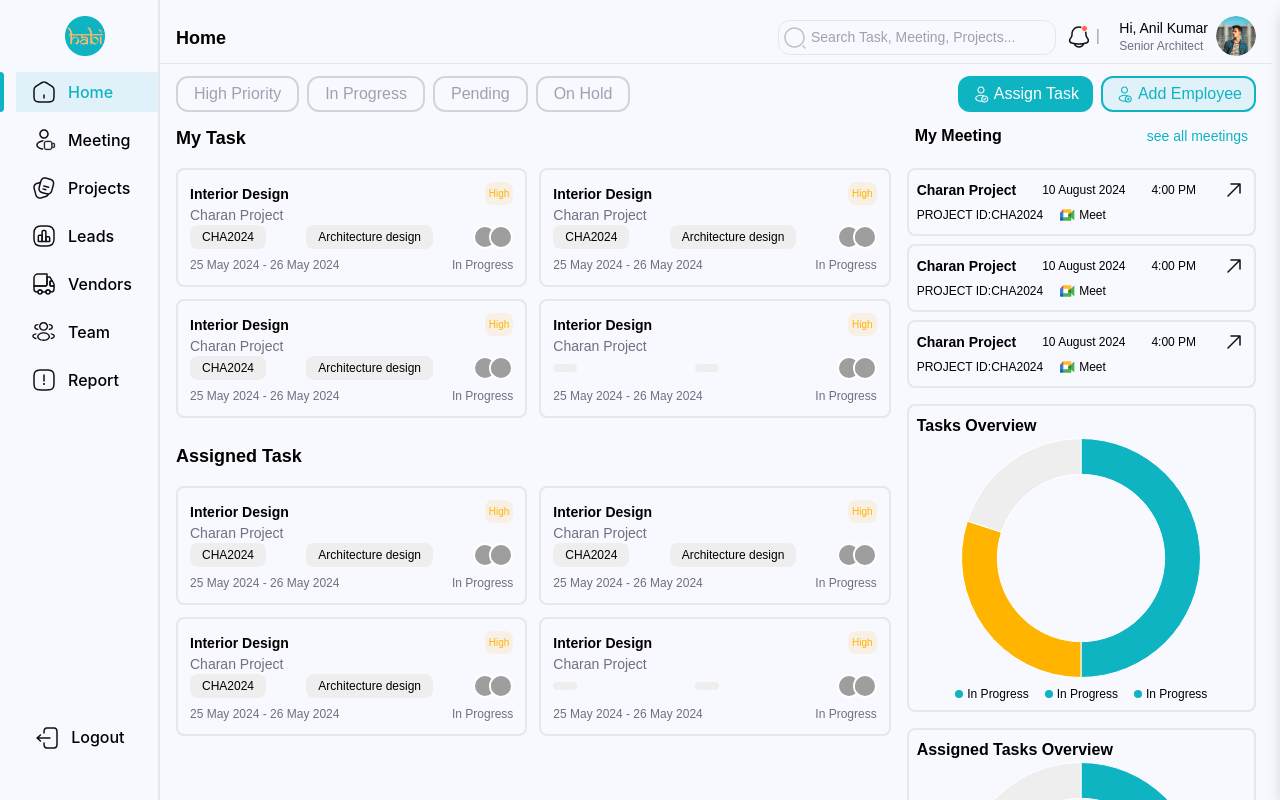
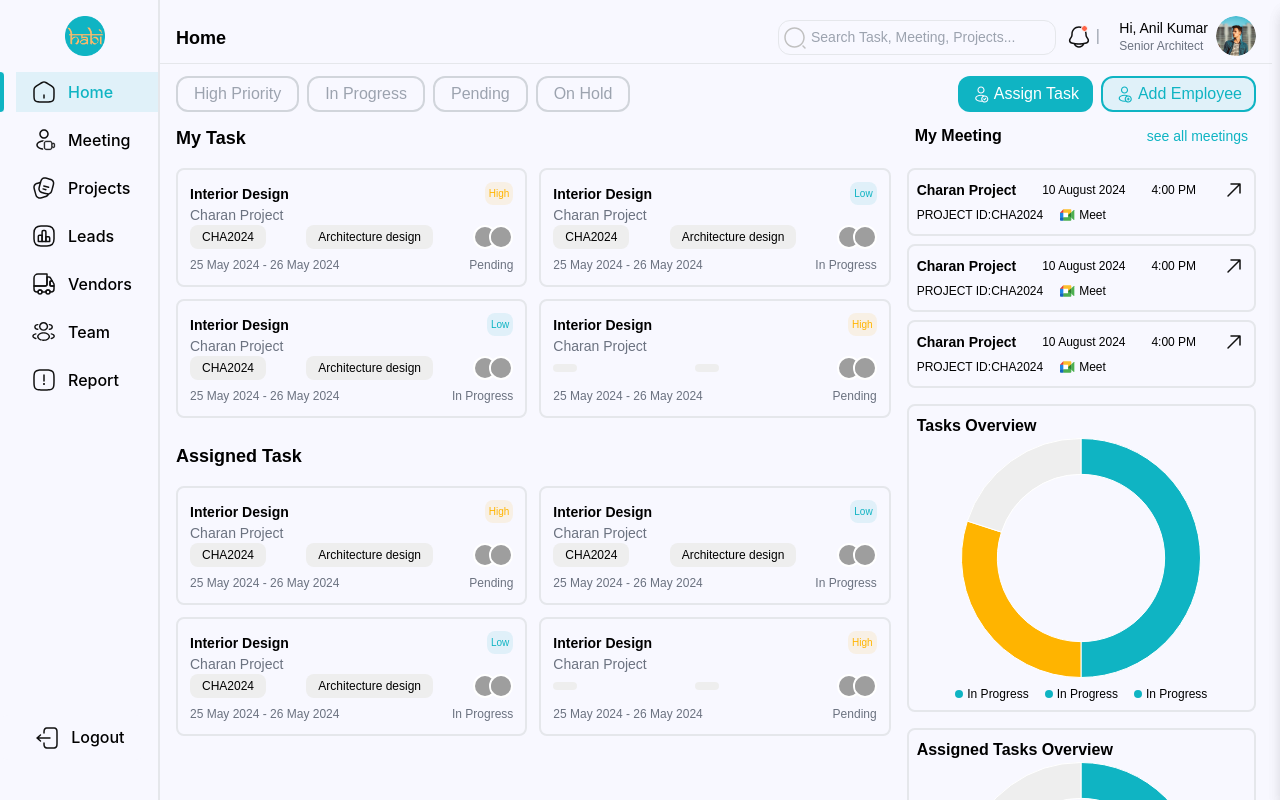
Before and after one commit to tejudharanesh/HABI_internal, a React (Vite) app: page / in a window 1280 px wide. Shown: the top 800 px of the page. Built offline with nearby package versions, Linux system fonts and the light colour scheme; grey boxes are pictures that could not be loaded.

Commit message:
added priority

```diff
--- a/src/components/Admin/EmployeeSuccess.jsx
+++ b/src/components/Admin/EmployeeSuccess.jsx
@@ -1,19 +1,24 @@
 import React, { useState } from "react";
 import close from "../../assets/svg/close.svg";
+import done from "../../assets/images/done.png";
 
 const EmployeeSuccess = ({ closeModal }) => {
   return (
     <div className="fixed inset-0 z-50 flex items-center justify-center bg-black bg-opacity-50">
-      <div className="bg-layoutColor p-6 md:p-10 rounded-xl shadow-lg w-[80%] md:w-96 relative">
+      <div className="bg-layoutColor p-6 md:p-10 rounded-xl shadow-lg w-[70%] md:w-96 relative">
         <img
           src={close}
           alt="close"
           className="w-5 h-5 absolute right-2 top-2 cursor-pointer"
           onClick={closeModal}
         />
-        <h3 className="text-lg font-semibold mb-6 text-center text-black">
+        <img src={done} alt="" className="mx-auto mb-4" />
+        <h3 className="text-lg font-semibold mb-2 text-center text-black">
           New Employee Added
         </h3>
+        <p className="text-gray-500 text-sm text-center">
+          Hurry! We've added a new employee to your team.
+        </p>
       </div>
     </div>
   );
--- a/src/components/Admin/Task.jsx
+++ b/src/components/Admin/Task.jsx
@@ -5,11 +5,15 @@ function Task({ title, tasks }) {
   return (
     <div className="mb-6">
       <h2 className="text-lg font-semibold mb-4 text-black">{title}</h2>
-      <div className="grid grid-cols-1 lg:grid-cols-2 xl:grid-cols-3 gap-3">
-        {tasks.map((task, id) => (
-          <Taskcard key={id} task={task} />
-        ))}
-      </div>
+      {tasks.length > 0 ? (
+        <div className="grid grid-cols-1 lg:grid-cols-2 xl:grid-cols-3 gap-3">
+          {tasks.map((task, id) => (
+            <Taskcard key={id} task={task} />
+          ))}
+        </div>
+      ) : (
+        <p className="text-gray-500 text-sm">No tasks in {title}</p>
+      )}
     </div>
   );
 }
--- a/src/components/Admin/TaskFilters.jsx
+++ b/src/components/Admin/TaskFilters.jsx
@@ -2,8 +2,18 @@ import React, { useState } from "react";
 import assignTask from "../../assets/svg/assignTask.svg";
 import addEmployee from "../../assets/svg/addEmployee.svg";
 
-function TaskFilters({ toggleTaskDrawer, toggleAddEmployeeDrawer }) {
+function TaskFilters({ toggleTaskDrawer, toggleAddEmployeeDrawer, setFilter }) {
   const [selectedStatus, setSelectedStatus] = useState("");
+
+  const handleFilterChange = (status) => {
+    if (selectedStatus === status) {
+      setSelectedStatus(""); // Remove filter if already selected
+      setFilter(""); // Pass empty string to reset the filter in Home
+    } else {
+      setSelectedStatus(status); // Apply new filter
+      setFilter(status); // Pass the selected status to Home
+    }
+  };
 
   return (
     <div className="relative py-3 md:pl-4">
@@ -11,7 +21,7 @@ function TaskFilters({ toggleTaskDrawer, toggleAddEmployeeDrawer }) {
       <div className="inline-block md:hidden">
         <select
           className="py-2 px-4 w-40 border-2 border-gray-300 rounded-lg focus:outline-none bg-layoutColor text-gray-400"
-          onChange={(e) => setSelectedStatus(e.target.value)}
+          onChange={(e) => handleFilterChange(e.target.value)}
           value={selectedStatus}
         >
           <option value="">Filter</option>
@@ -36,7 +46,7 @@ function TaskFilters({ toggleTaskDrawer, toggleAddEmployeeDrawer }) {
                   ? "bg-primary text-white"
                   : "bg-layoutColor text-gray-400"
               }`}
-              onClick={() => setSelectedStatus(status)}
+              onClick={() => handleFilterChange(status)}
             >
               {status}
             </button>
--- a/src/components/Admin/Taskcard.jsx
+++ b/src/components/Admin/Taskcard.jsx
@@ -7,12 +7,12 @@ function Taskcard({ task }) {
         <h3 className="font-semibold text-black text-sm">{task.title}</h3>
         <span
           className={`px-1 py-1 text-[10px] rounded-lg ${
-            task.priority === "High"
+            task.priority === "High Priority"
               ? "bg-secondary1 text-secondary"
               : "bg-primaryO text-primary"
           }`}
         >
-          {task.priority}
+          {task.priority === "High Priority" ? "High" : "Low"}
         </span>
       </div>
 
--- a/src/pages/Admin/Home.jsx
+++ b/src/pages/Admin/Home.jsx
@@ -9,6 +9,8 @@ import AddEmployee from "../../components/Admin/AddEmployee";
 function Home() {
   const [isTaskDrawerOpen, setTaskDrawerOpen] = useState(false);
   const [isAddEmployeeDrawerOpen, setAddEmployeeDrawerOpen] = useState(false);
+
+  const [filter, setFilter] = useState(""); // New state for filter
 
   // Function to toggle the task drawer
   const toggleTaskDrawer = () => {
@@ -25,8 +27,8 @@ function Home() {
       projectId: "CHA2024",
       category: "Architecture design",
       dates: "25 May 2024 - 26 May 2024",
-      status: "In Progress",
-      priority: "High",
+      status: "Pending",
+      priority: "High Priority",
       team: [
         { name: "Person 1", avatar: "avatar-url" },
         { name: "Person 2", avatar: "avatar-url" },
@@ -39,7 +41,7 @@ function Home() {
       category: "Architecture design",
       dates: "25 May 2024 - 26 May 2024",
       status: "In Progress",
-      priority: "High",
+      priority: "Low",
       team: [
         { name: "Person 1", avatar: "avatar-url" },
         { name: "Person 2", avatar: "avatar-url" },
@@ -52,7 +54,7 @@ function Home() {
       category: "Architecture design",
       dates: "25 May 2024 - 26 May 2024",
       status: "In Progress",
-      priority: "High",
+      priority: "Low",
       team: [
         { name: "Person 1", avatar: "avatar-url" },
         { name: "Person 2", avatar: "avatar-url" },
@@ -62,8 +64,8 @@ function Home() {
       title: "Interior Design",
       project: "Charan Project",
       dates: "25 May 2024 - 26 May 2024",
-      status: "In Progress",
-      priority: "High",
+      status: "Pending",
+      priority: "High Priority",
       team: [
         { name: "Person 1", avatar: "avatar-url" },
         { name: "Person 2", avatar: "avatar-url" },
@@ -96,6 +98,12 @@ function Home() {
   ];
 
   const taskOverviewData = [50, 30, 20]; // Sample data for Pie Chart
+
+  const filteredTasks = tasks.filter((task) => {
+    if (filter === "") return true; // No filter applied
+    return task.status === filter || task.priority === filter; // Matching either status or priority
+  });
+
   return (
     <div className="min-h-screen flex flex-col items-center bg-background font-poppins">
       <div
@@ -105,11 +113,12 @@ function Home() {
         <TaskFilters
           toggleTaskDrawer={toggleTaskDrawer}
           toggleAddEmployeeDrawer={toggleAddEmployeeDrawer}
+          setFilter={setFilter} // Pass setFilter function
         />
         <div className="grid grid-cols-1 md:grid-cols-2 lg:grid-cols-3 xl:grid-cols-4 pr-3 md:px-4 gap-4">
           <div className="md:col-span-1 lg:col-span-2 xl:col-span-3">
-            <Task title="My Task" tasks={tasks} />
-            <Task title="Assigned Task" tasks={tasks} />
+            <Task title="My Task" tasks={filteredTasks} />
+            <Task title="Assigned Task" tasks={filteredTasks} />
           </div>
           <div className="space-y-4  md:col-span-1 xl:col-span-1">
             <Meetings meetings={meetings} />
```
Also changed, not shown: src/assets/images/done.png (added).
